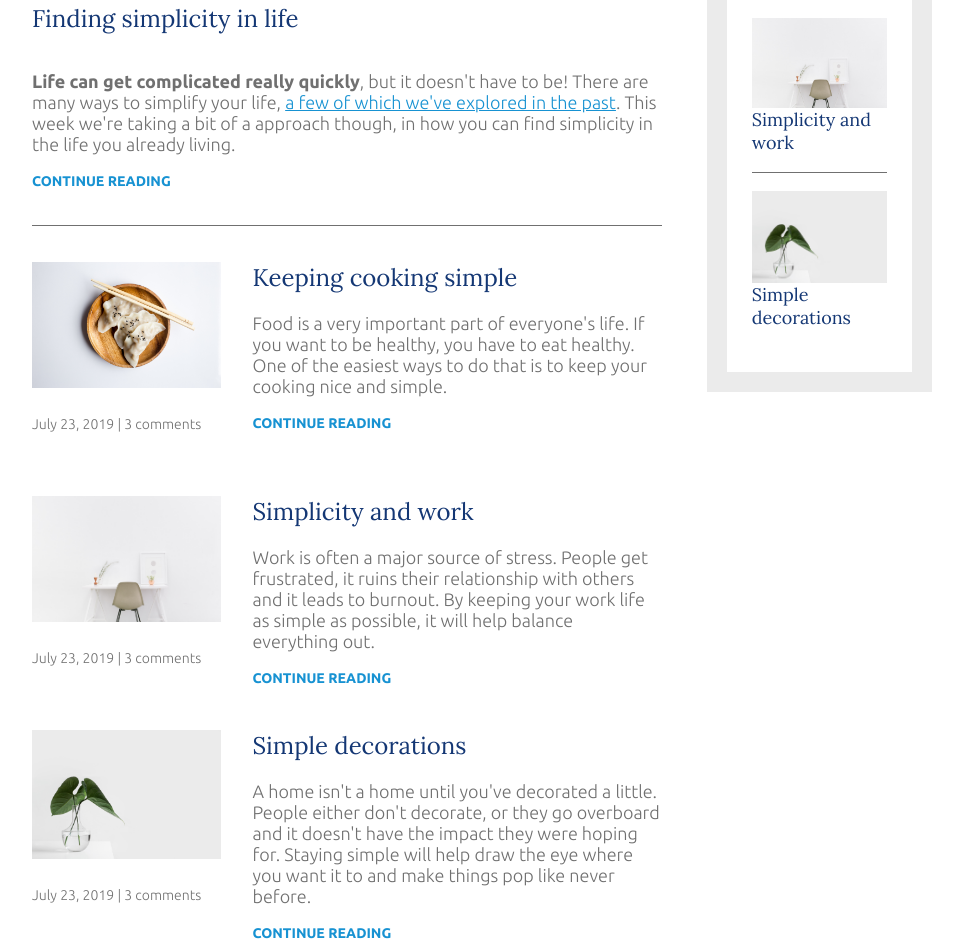
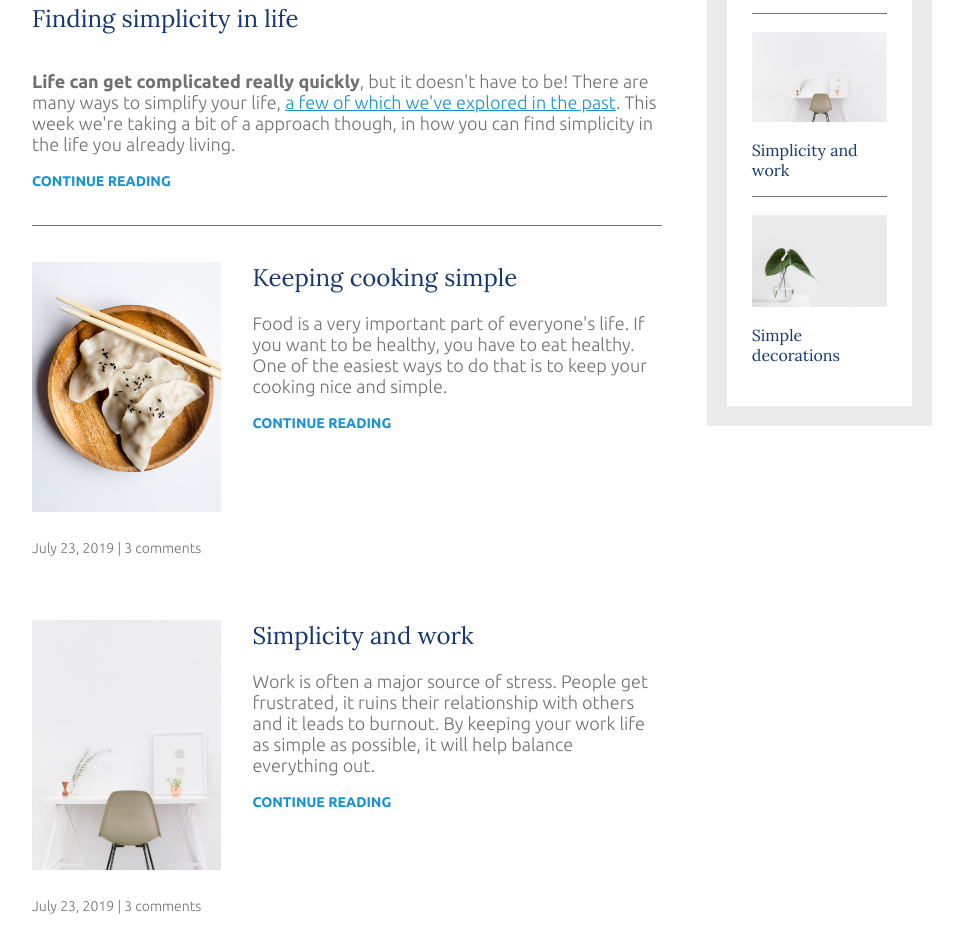
Before and after one commit to segunadeleye/learning-css, a plain HTML site: page thinking-responsively/project2/index.html in a window 1280 px wide. Shown: the part 655-1600 px from the top of the page, without its empty margins (158-1121 px from the left). Drawn offline with Linux system fonts and the light colour scheme; a web font is replaced by a local one.

Commit message:
Style the recent article images

```diff
--- a/thinking-responsively/project2/index.html
+++ b/thinking-responsively/project2/index.html
@@ -67,7 +67,7 @@
         <a href="" class="article-read-more">continue reading</a>
       </div>
       <div class="article-recent-secondary">
-        <img src="deco.jpg" alt="" class="article-image">
+        <img src="deco.jpg" alt="" class="article-image" style="object-position: left">
         <p class="article-info">July 23, 2019 | 3 comments</p>
       </div>
     </article>
--- a/thinking-responsively/project2/style.css
+++ b/thinking-responsively/project2/style.css
@@ -123,12 +123,12 @@ strong {
   color: #707070;
 }
 
-.widget-title,
 .widget-recent-post-title {
-  font-size: 1.125rem;
+  font-size: 1rem;
 }
 
 .widget-title {
+  font-size: 1.125rem;
   font-family: Ubuntu, sans-serif;
   font-weight: 700;
   text-transform: uppercase;
@@ -179,6 +179,7 @@ Layout
 }
 
 .widget-image {
+  margin-bottom: 1em;
   order: -1;
 }
 
@@ -221,6 +222,8 @@ Layout
   border-bottom: #707070 1px solid;
   padding-bottom: 2em;
   margin-bottom: 2em;
+  display: flex;
+  flex-direction: column;
 }
 
 .article-recent {
@@ -237,6 +240,14 @@ Layout
   order: 1;
 }
 
+.article-image {
+  order: -2;
+}
+
+.article-info {
+  order: -1;
+}
+
 @media (min-width: 675px) {
   .article-recent {
     flex-direction: row;
@@ -251,16 +262,9 @@ Layout
     width: 30%;
   }
 
-  .article-featured {
-    display: flex;
-    flex-direction: column;
-  }
-
   .article-image {
-    order: -2;
-  }
-
-  .article-info {
-    order: -1;
+    width: 100%;
+    min-height: 250px;
+    object-fit: cover;
   }
 }
```
Also changed, not shown: 1 other file.
